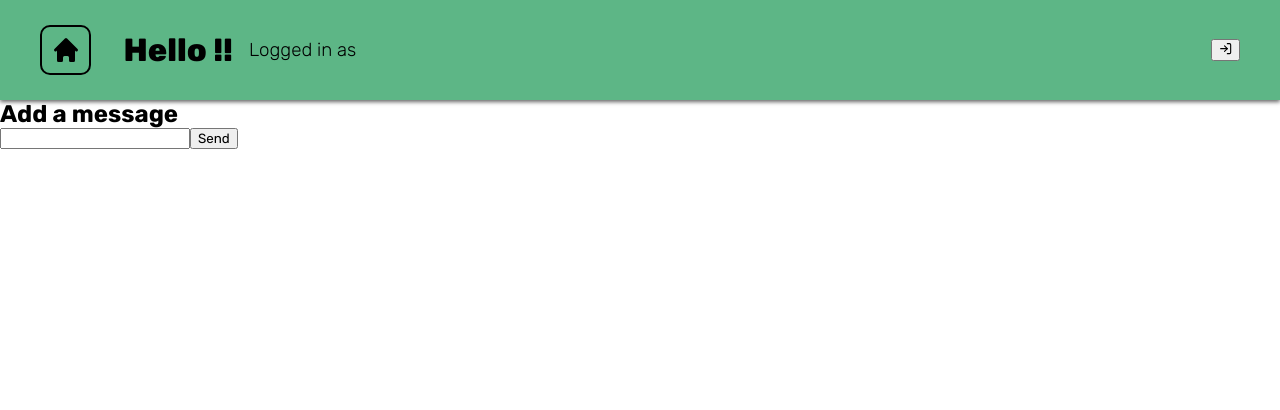
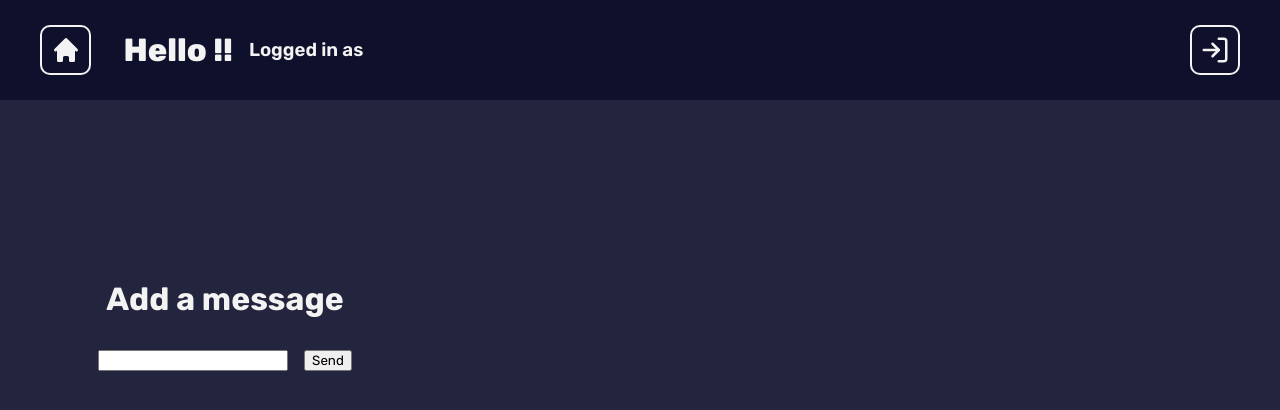
Before and after one commit to UrielJolodovsky/museon_test, a Next.js app in the folder museon_test_repo/: page /dashboard in a window 1280 px wide. Shown: the top 410 px of the page. Built offline with nearby package versions, Linux system fonts and the light colour scheme; no server answers.

Commit message:
add Messages component and add styles in AddCommen

```diff
--- a/museon_test_repo/src/Sass/_variables.scss
+++ b/museon_test_repo/src/Sass/_variables.scss
@@ -1,8 +1,8 @@
+$text-color: #f3f3f3;
 $border-color: #1c3728;
 $text-color-1: #000;
 $text-color-2: #2c2c2c;
 $text-color-3: #1d1d1d;
-$text-color: #f3f3f3;
 $button-color: #747474;
 $back-header-color: #5db686;
 $comment-back: #478c83;
--- /dev/null
+++ b/museon_test_repo/src/Sass/components/_addMessages.scss
@@ -0,0 +1,30 @@
+.dashboard-body{
+    width: 100%;
+    height: 100vh;
+    display: flex;
+    background-color: $form-back;
+
+    .comment-container{
+        width: 450px;
+        height: 450px;
+        display: flex;
+        flex-direction: column;
+        justify-content: center;
+        align-items: center;
+        gap:2rem;
+
+        .title-comment{
+            font-size: 32px;
+            font-weight: 700;
+            color: $text-color;
+        }
+        .form-comment{
+            width: 100%;
+            display: flex;
+            flex-direction: row;
+            justify-content: center;
+            align-items: center;
+            gap: 1rem;
+        }
+    }
+}
--- a/museon_test_repo/src/Sass/components/_header.scss
+++ b/museon_test_repo/src/Sass/components/_header.scss
@@ -1,7 +1,7 @@
 .header-container {
     width: 100%;
     height: 100px;
-    background-color: $back-header-color;
+    background-color: $background;
     box-shadow: 0px 2px 4px rgba(0, 0, 0, 0.6);
     display: flex;
     justify-content: center;
@@ -17,8 +17,8 @@
       width: 60px;
       height: 50px;
       cursor: pointer;
-      color: $text-color-1;
-      border: 2px solid #000;
+      color: $text-color;
+      border: 2px solid $text-color;
       background-color: transparent;
       border-radius: 10px;
       font-family: "Merriweather Sans", sans-serif;
@@ -32,12 +32,12 @@
       text-align: center;
       gap: 1rem;
       .header-title {
-        color: $text-color-1;
+        color: $text-color;
         font-weight: 800;
       }
       .header-subtitle {
-        color: $text-color-1;
-        font-weight: 300;
+        color: $text-color;
+        font-weight: 600;
       }
     }
 
@@ -55,21 +55,8 @@
         flex-direction: row;
         gap: 1rem;
         .user-image {
+          border: 4px solid $text-color;
           border-radius: 50%;
-        }
-        .logIn-button {
-          display: flex;
-          justify-content: center;
-          align-items: center;
-          width: 50px;
-          height: 50px;
-          cursor: pointer;
-          color: $text-color-1;
-          border: 2px solid #000;
-          background-color: transparent;
-          border-radius: 10px;
-          font-family: "Merriweather Sans", sans-serif;
-          font-size: 30px;
         }
       }
       .logOut-button {
@@ -79,8 +66,22 @@
         width: 50px;
         height: 50px;
         cursor: pointer;
-        color: $text-color-1;
-        border: 2px solid #000;
+        color: $text-color;
+        border: 2px solid $text-color;
+        background-color: transparent;
+        border-radius: 10px;
+        font-family: "Merriweather Sans", sans-serif;
+        font-size: 30px;
+      }
+      .logIn-button {
+        display: flex;
+        justify-content: center;
+        align-items: center;
+        width: 50px;
+        height: 50px;
+        cursor: pointer;
+        color: $text-color;
+        border: 2px solid $text-color;
         background-color: transparent;
         border-radius: 10px;
         font-family: "Merriweather Sans", sans-serif;
--- a/museon_test_repo/src/Sass/components/_messages.scss
+++ b/museon_test_repo/src/Sass/components/_messages.scss
@@ -11,6 +11,7 @@
     width: 800px;
     height: 600px;
     padding: 30px;
+    overflow: hidden;
     display: flex;
     flex-direction: column;
     justify-content: flex-start;
--- a/museon_test_repo/src/Sass/index.scss
+++ b/museon_test_repo/src/Sass/index.scss
@@ -5,4 +5,5 @@
 @import '../Sass/components/inicio';
 @import '../Sass/components/login';
 @import '../Sass/components/header';
+@import '../Sass/components/addMessages';
 @import '../Sass/components/messages';
--- a/museon_test_repo/src/components/AddComment.tsx
+++ b/museon_test_repo/src/components/AddComment.tsx
@@ -46,38 +46,18 @@ const AddComment = (props: IAddCommentProps) => {
   }
 
   return (
-    <motion.div
-      initial={{ opacity: 0, scale: 0.5 }}
-      animate={{ opacity: 1, scale: 1 }}
-      transition={{
-        duration: 0.8,
-        delay: 0.5,
-        ease: [0, 0.5, 0.2, 1]
-      }}
-      className='comment-container'>
-     <form className='form-comment' onSubmit={handleSubmit(MessageCargado)}>
-      <h2 className='title-comment'>Add a message</h2>
-      <input className='input-message' type="text" {...register("message" )} />
-      {errors.message &&
-        <motion.p
-          initial={{ opacity: 0, scale: 0.5 }}
-          animate={{ opacity: 1, scale: 1 }}
-          transition={{
-            duration: 0.3,
-            delay: 0.2,
-            ease: [0, 0.5, 0.2, 1]
-          }}
-          className='error-message'>
-          {errors.message.message}</motion.p>}
-      <motion.button
-          whileHover={{ scale: 1.2 }}
-          whileTap={{ scale: 1.1 }}
-          drag="x"
-          dragConstraints={{ left: -100, right: 100 }}
-          type='submit'
-          className='btn-comment'>Send</motion.button>
-      </form>
-    </motion.div>
+    <div className='dashboard-body'>
+      <div className='comment-container'>
+        <h2 className='title-comment'>Add a message</h2>
+      <form className='form-comment' onSubmit={handleSubmit(MessageCargado)}>
+        <input className='input-message' type="text" {...register("message" )} />
+        {errors.message &&
+          <p className='error-message'>
+            {errors.message.message}</p>}
+            <button type='submit' className='btn-comment'>Send</button>
+        </form>
+      </div>
+    </div>
   );
 }
 
--- a/museon_test_repo/src/pages/dashboard/index.tsx
+++ b/museon_test_repo/src/pages/dashboard/index.tsx
@@ -7,8 +7,8 @@ export interface IDashboardProps { }
 export default function Dashboard(props: IDashboardProps) {
   return (
     <>
-      <Header />
-      <AddComment />
+        <Header />
+        <AddComment />
     </>
   );
 }
--- a/museon_test_repo/src/pages/index.tsx
+++ b/museon_test_repo/src/pages/index.tsx
@@ -13,7 +13,6 @@ export default function Home() {
         <meta name="viewport" content="width=device-width, initial-scale=1" />
         <link rel="icon" href="/favicon.ico" />
       </Head>
-
       <Inicio />
 
     </>
```
Also changed, not shown: museon_test_repo/src/components/Messages.tsx (added, +57 -0 lines), museon_test_repo/src/pages/message/index.tsx (+3 -48 lines), museon_test_repo/src/Sass/_globals.scss (line endings or trailing spaces).
